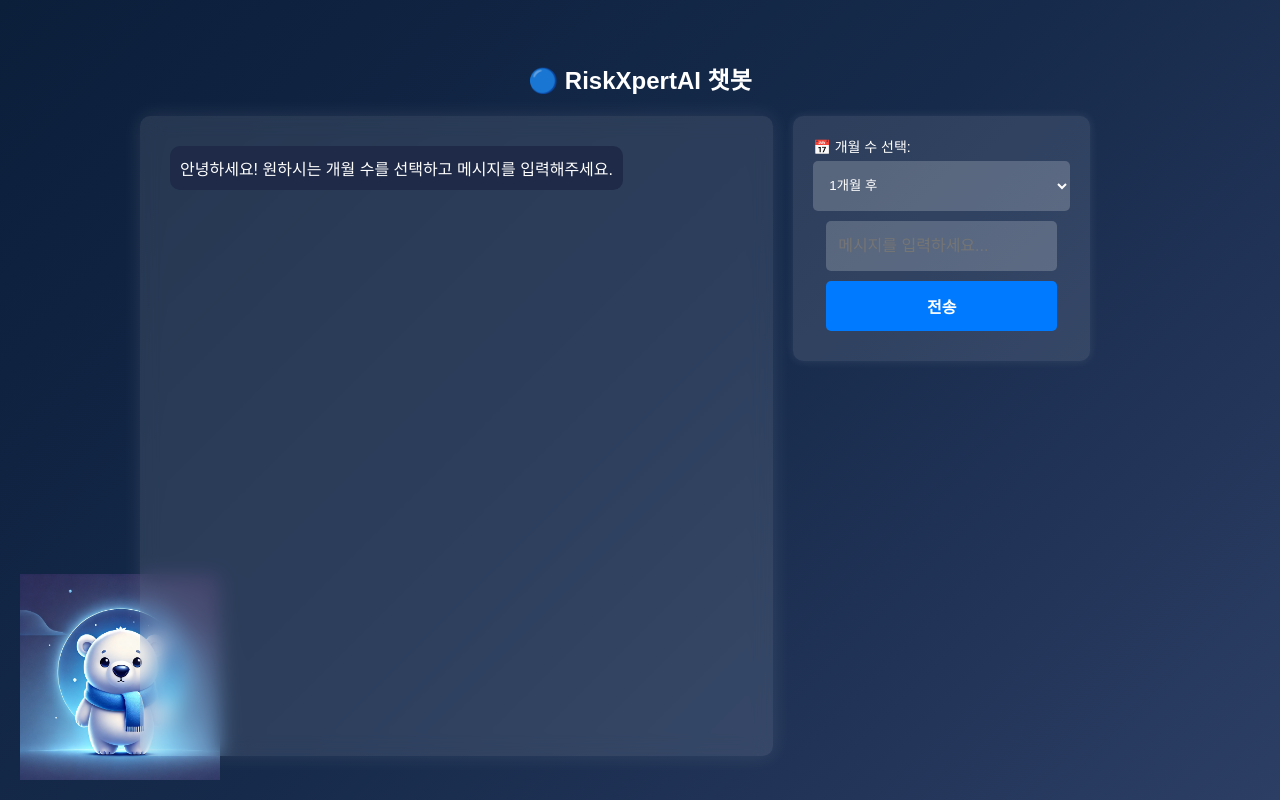
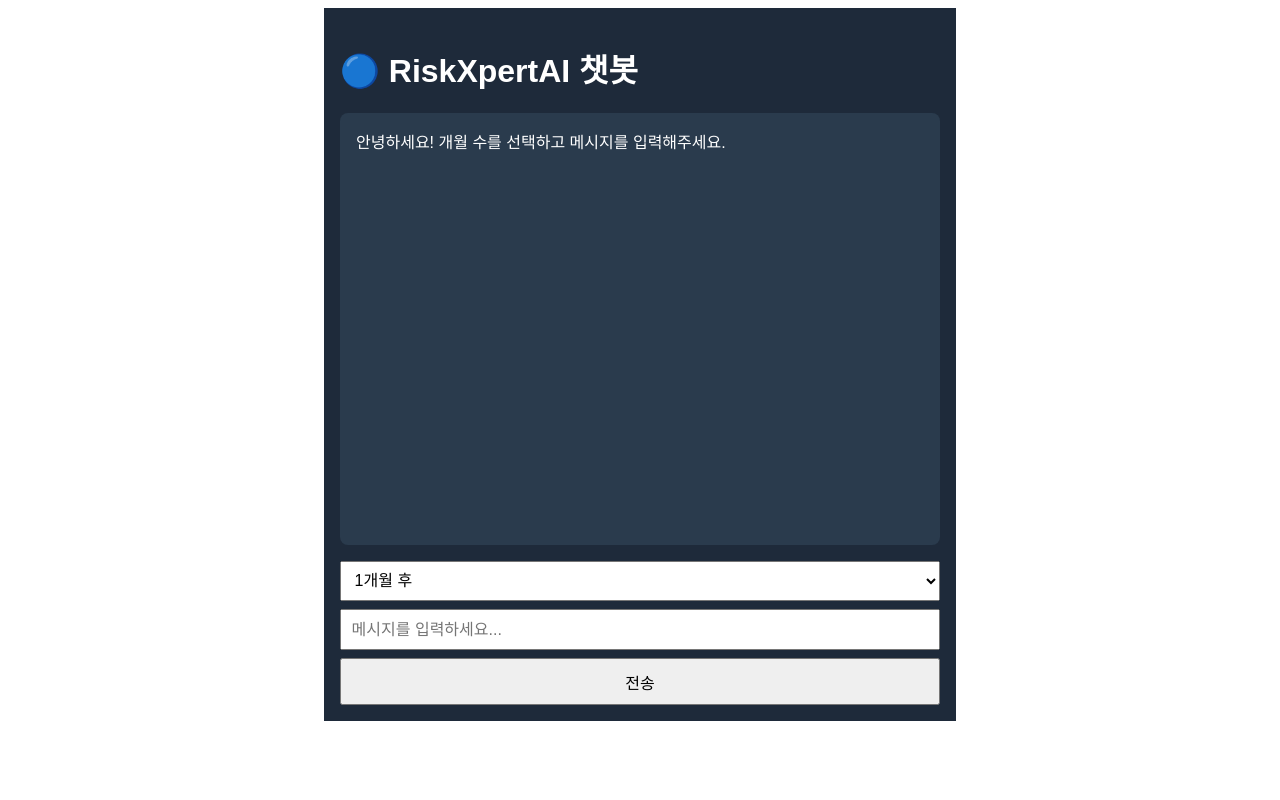
Before and after one commit to RiskXpertAI/finance-ai, a FastAPI app: page / in a window 1280 px wide. Run offline with FastAPI, Linux system fonts and the light colour scheme; some libraries are stand-ins or nearby versions.

```diff
--- a/app/database.py
+++ b/app/database.py
@@ -3,10 +3,10 @@ from app.config import MONGO_URI
 
 # MongoDB 클라이언트 생성
 client = AsyncIOMotorClient(MONGO_URI)
-database = client.financeai  # 기본 DB 선택
+database = client["financeai"]  # ← 이거 확실하게 DB 지정
 
 # ✅ OpenAI 응답 컬렉션
-generated_texts_collection = database.get_collection("generated_texts")  # 저장할 컬렉션 이름
+generated_texts_collection = database.get_collection("generated_texts")
 
 # ✅ 금융 데이터 컬렉션
 financial_data_collection = database.get_collection("financial_data")
--- a/app/main.py
+++ b/app/main.py
@@ -58,4 +58,6 @@ async def chat(request: Request):
     user_input = form["prompt"]
 
     response_text = await get_openai_response(user_input)  # OpenAI API 호출
+    await save_generated_text(user_input, response_text)
+
     return HTMLResponse(f'<div class="message bot">{response_text}</div>')
--- a/static/style.css
+++ b/static/style.css
@@ -1,146 +1,39 @@
-/* ✅ 전체 배경 */
-/* ✅ 전체 배경 - 곰돌이 이미지 색상과 조화롭게 변경 */
-body {
-    background: linear-gradient(135deg, #0b1e3a, #162a4b, #2c3e64); /* 🔥 네이비 + 블루 톤 */
+.main-container {
+    max-width: 600px;
+    margin: 0 auto;
+    padding: 1rem;
+    background-color: #1e2a3a;
     color: white;
-    font-family: 'Noto Sans KR', sans-serif;
-    margin: 0;
-    height: 100vh;
+    font-family: 'Arial', sans-serif;
+}
+
+.chat-box {
+    height: 400px;
+    overflow-y: auto;
+    background-color: #2a3b4d;
+    padding: 1rem;
+    border-radius: 8px;
+    margin-bottom: 1rem;
+}
+
+.input-container {
     display: flex;
     flex-direction: column;
-    align-items: center;
-    justify-content: center;
+    gap: 0.5rem;
 }
 
-.character {
-    position: absolute;
-    bottom: 20px;
-    left: 20px;
-    width: 200px; /* 🔥 크기 조절 */
+#chat-form {
+    display: flex;
+    gap: 0.5rem;
+    flex-direction: column;
 }
 
-
-/* ✅ 최상단 제목 */
-.chat-title {
-    font-size: 24px;
-    font-weight: bold;
-    text-align: center;
-    margin-bottom: 20px;
+#user-input {
+    padding: 0.6rem;
+    font-size: 1rem;
 }
 
-/* ✅ 메인 컨테이너 */
-.container {
-    display: flex;
-    width: 1000px;
-    max-width: 95%;
-    gap: 20px;
-    align-items: flex-start;
+select, button {
+    padding: 0.6rem;
+    font-size: 1rem;
 }
-
-/* ✅ 챗봇 섹션 (왼쪽) */
-.chat-section {
-    flex: 2;
-    padding: 20px;
-    background: rgba(255, 255, 255, 0.1);
-    backdrop-filter: blur(10px);
-    border-radius: 10px;
-    box-shadow: 0 0 20px rgba(255, 255, 255, 0.1);
-    height: 600px; /* 🔥 채팅창 높이 증가 */
-    display: flex;
-    flex-direction: column;
-    justify-content: space-between;
-}
-
-/* ✅ 챗봇 대화창 */
-.chat-box {
-    display: flex;
-    flex-direction: column;
-    gap: 10px;
-    padding: 10px;
-    max-height: 550px; /* 🔥 높이 조정 */
-    overflow-y: auto;
-}
-
-/* ✅ 챗봇 메시지 */
-.message.bot {
-    background-color: #1E2A47;
-    color: white;
-    align-self: flex-start;
-    text-align: left;
-    padding: 10px;
-    border-radius: 10px;
-}
-
-/* ✅ 사용자 메시지 */
-.message.user {
-    background-color: #438BFF;
-    color: white;
-    align-self: flex-end;
-    text-align: right;
-    padding: 10px;
-    border-radius: 10px;
-}
-
-/* ✅ 입력창 + 개월 선택 (오른쪽) */
-.input-container {
-    flex: 1;
-    display: flex;
-    justify-content: center;
-    align-items: center;
-}
-/* ✅ 오른쪽 입력 컨테이너 (깔끔한 정렬) */
-.input-section {
-    background: rgba(255, 255, 255, 0.1);
-    padding: 20px;
-    border-radius: 10px;
-    width: 100%; /* 🔥 자동 조정 */
-    max-width: 350px; /* 🔥 크기 일정하게 */
-    display: flex;
-    flex-direction: column;
-    align-items: center;
-    box-shadow: 0 0 10px rgba(255, 255, 255, 0.1);
-}
-
-/* ✅ 개월 수 선택 */
-label {
-    font-size: 14px;
-    margin-bottom: 5px;
-    align-self: flex-start;
-}
-
-select, input[type="text"], button {
-    width: 100%; /* ✅ 모든 요소 너비 통일 */
-    height: 50px; /* 🔥 높이 동일 */
-    padding: 12px; /* ✅ 패딩 통일 */
-    border-radius: 5px;
-    background: rgba(255, 255, 255, 0.2);
-    color: white;
-    border: none;
-    margin-bottom: 10px; /* ✅ 간격 통일 */
-    box-sizing: border-box; /* 🔥 padding 포함한 크기 계산 */
-}
-
-/* ✅ 메시지 입력창 (선택창과 완전히 동일한 크기) */
-input[type="text"] {
-    display: block;
-    font-size: 16px;
-}
-
-
-/* ✅ 전송 버튼 */
-button {
-    background-color: #007bff;
-    cursor: pointer;
-    transition: 0.3s;
-    font-size: 16px;
-    font-weight: bold;
-    height: 50px; /* ✅ 높이 동일 */
-    text-align: center;
-    display: flex;
-    justify-content: center;
-    align-items: center;
-}
-
-button:hover {
-    background-color: #0056b3;
-}
--- a/templates/index.html
+++ b/templates/index.html
@@ -1,32 +1,26 @@
 <!DOCTYPE html>
 <html lang="ko">
 <head>
-    <meta charset="UTF-8">
-    <meta name="viewport" content="width=device-width, initial-scale=1.0">
+  <meta charset="UTF-8" />
+  <meta name="viewport" content="width=device-width, initial-scale=1.0" />
   <title>RiskXpertAI 챗봇</title>
   <script src="https://unpkg.com/htmx.org@1.9.6"></script>
   <script defer src="/static/app.js"></script>
-    <link rel="stylesheet" href="/static/style.css">
+  <link rel="stylesheet" href="/static/style.css" />
 </head>
 <body>
-    <img src="/static/images/polarbear.png" class="character">
   <div class="main-container">
-        <!-- ✅ 최상단 제목 -->
+    <!-- 제목 -->
     <h1 class="chat-title">🔵 RiskXpertAI 챗봇</h1>
 
-        <div class="container">
-            <!-- ✅ 챗봇 대화창 (왼쪽) -->
-            <div class="chat-section">
+    <!-- 대화창 -->
     <div class="chat-box" id="chat-box">
-                    <div class="message bot">안녕하세요! 원하시는 개월 수를 선택하고 메시지를 입력해주세요.</div>
-                </div>
+      <div class="message bot">안녕하세요! 개월 수를 선택하고 메시지를 입력해주세요.</div>
     </div>
 
-            <!-- ✅ 입력창 및 개월 수 선택 (오른쪽) -->
-            <div class="input-container">
-                <div class="input-section">
-                    <label for="months">📅 개월 수 선택:</label>
-                    <select id="months">
+    <!-- 입력창 -->
+    <form id="chat-form" class="input-form">
+      <select id="months" name="months">
         <option value="1">1개월 후</option>
         <option value="2">2개월 후</option>
         <option value="3">3개월 후</option>
@@ -41,13 +35,9 @@
         <option value="12">12개월 후</option>
       </select>
 
-                    <form id="chat-form">
       <input type="text" name="prompt" id="user-input" placeholder="메시지를 입력하세요..." required />
       <button type="submit">전송</button>
     </form>
   </div>
-            </div>
-        </div>
-    </div>
 </body>
 </html>
```
Lines whose indentation alone changed are shown as unchanged.
